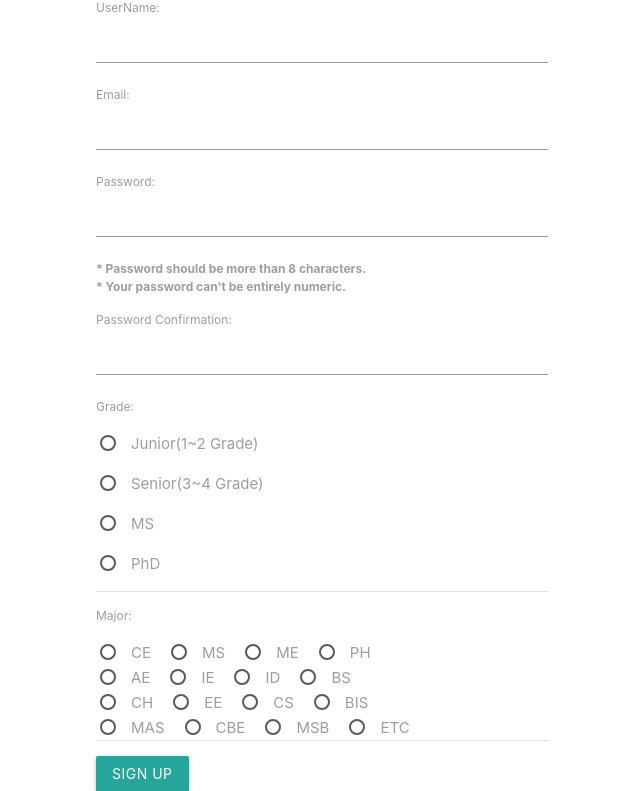
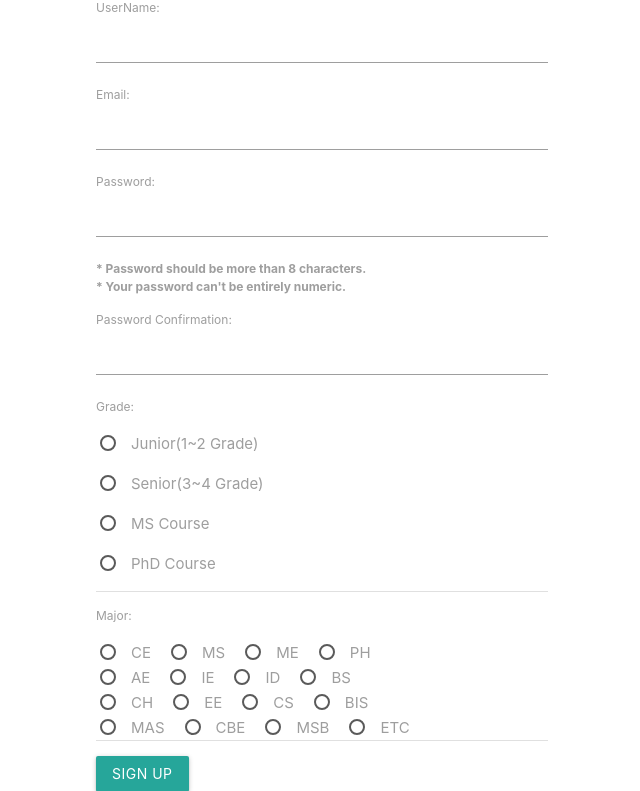
Before and after one commit to KinamSalad/Eventence, a Django app: page /sign_up/ in a window 1280 px wide. Shown: the part 182-973 px from the top of the page, without its empty margins (318-958 px from the left). Run offline with Django 3.2, Linux system fonts and the light colour scheme; some libraries are stand-ins or nearby versions.

Commit message:
MS PhD course

```diff
--- a/blog/templates/blog/sign_up.html
+++ b/blog/templates/blog/sign_up.html
@@ -35,12 +35,12 @@
 
     <p><label>
         <input name="grade" type="radio" value ="Ms" />
-        <span>MS</span>
+        <span>MS Course</span>
     </label></p>
 
     <p><label>
         <input name="grade" type="radio" value ="PhD" />
-        <span>PhD</span>
+        <span>PhD Course</span>
     </label></p>
 
 <div class="divider"></div>
```
